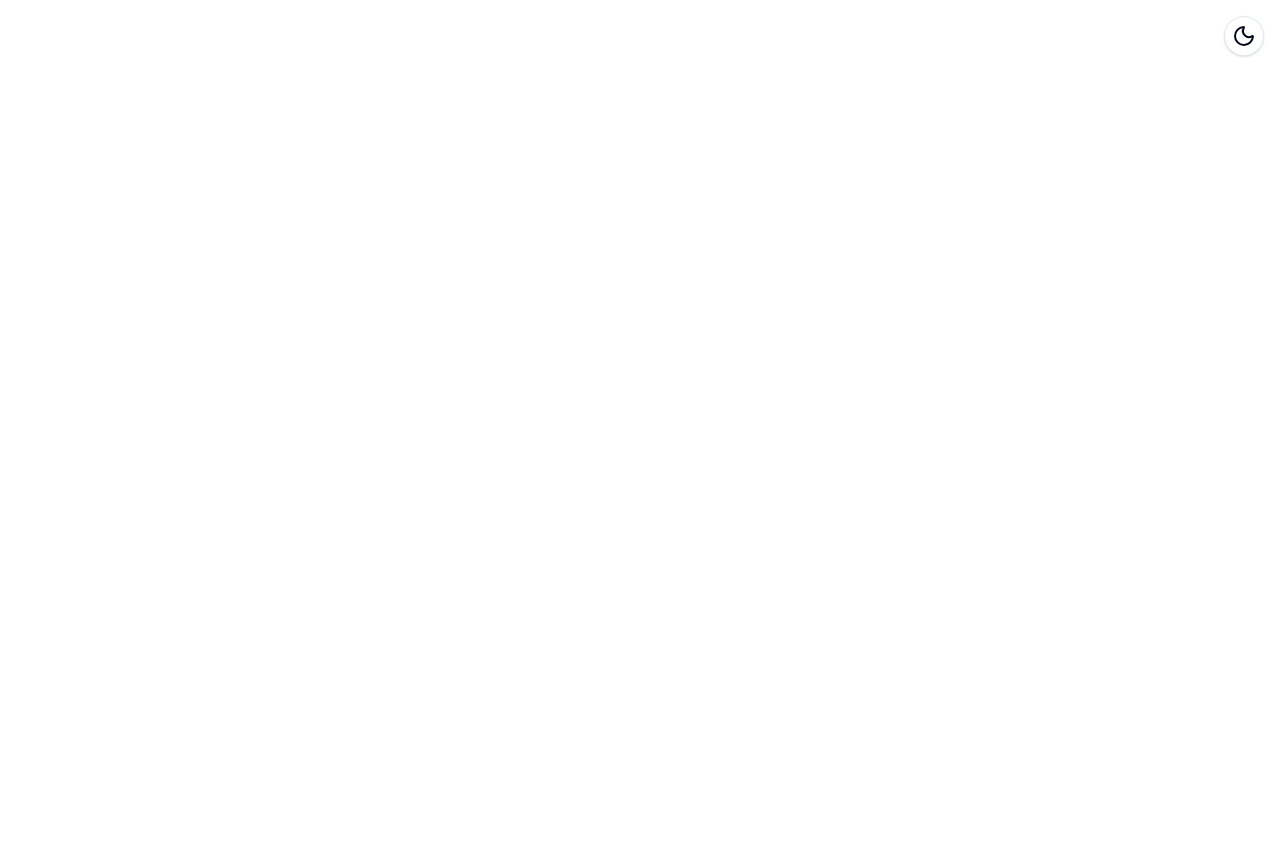
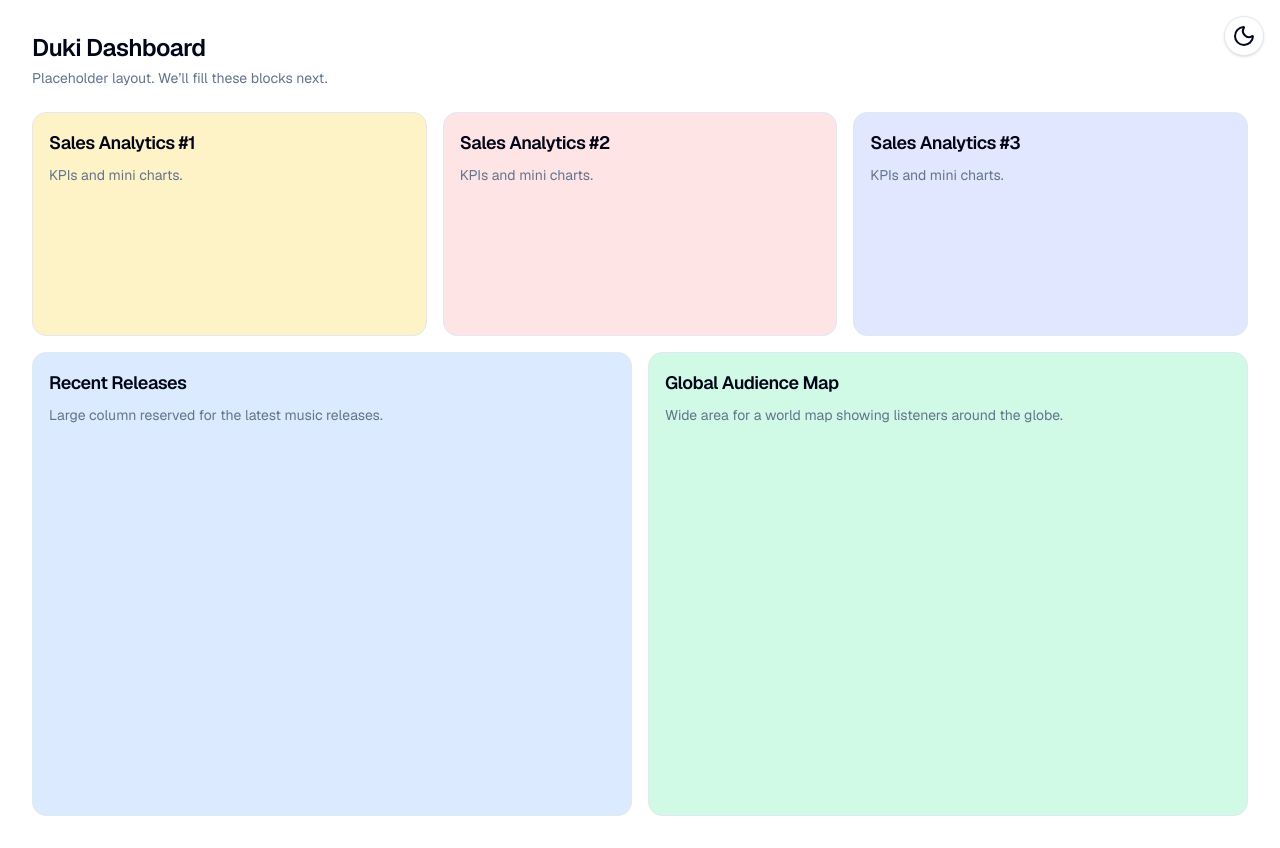
Before and after one commit to chilleno/artist-dashboard, a Next.js app: page /dashboard/duki in a window 1280 px wide. Before the commit the page ends 800 px from the top, so only its background shows below. Built offline with nearby package versions, Linux system fonts and the light colour scheme.

Commit message:
feat: implement bento cards to create the grid

```diff
--- a/app/dashboard/[slug]/page.tsx
+++ b/app/dashboard/[slug]/page.tsx
@@ -1,6 +1,7 @@
 
 import { getArtistBySlug } from "./actions/getArtistBySlug"
 import { notFound } from "next/navigation"
+import { BentoCard } from "@/components/dashboard/bento-card"
 
 export default async function Dashboard({
   params,
@@ -12,9 +13,59 @@ export default async function Dashboard({
   if (!artist) return notFound()
 
   return (
-    <div className="font-sans grid grid-rows-[20px_1fr_20px] items-center justify-items-center min-h-screen p-8 pb-20 gap-16 sm:p-20">
-      <main className="flex flex-col gap-[32px] row-start-2 items-center sm:items-start">
-        {/* Content coming soon */}
+    <div className="font-sans min-h-screen p-6 sm:p-8">
+      <main className="mx-auto w-full max-w-7xl space-y-6">
+        <header className="space-y-1">
+          <h1 className="text-2xl font-semibold tracking-tight">
+            {artist.artist?.name ?? slug} Dashboard
+          </h1>
+          <p className="text-muted-foreground text-sm">
+            Placeholder layout. We’ll fill these blocks next.
+          </p>
+        </header>
+
+        {/* Responsive Bento Grid */}
+        <section
+          className="grid auto-rows-[12rem] grid-cols-1 gap-4 sm:grid-cols-6 md:auto-rows-[14rem]"
+        >
+          {/* Sales analytics squares */}
+          <BentoCard
+            title="Sales Analytics #1"
+            description="KPIs and mini charts."
+            className="sm:col-span-3 lg:col-span-2"
+            bgClassName="bg-amber-100 dark:bg-amber-950/40"
+          />
+          <BentoCard
+            title="Sales Analytics #2"
+            description="KPIs and mini charts."
+            className="sm:col-span-3 lg:col-span-2"
+            bgClassName="bg-rose-100 dark:bg-rose-950/40"
+          />
+          <BentoCard
+            title="Sales Analytics #3"
+            description="KPIs and mini charts."
+            className="sm:col-span-6 lg:col-span-2"
+            bgClassName="bg-indigo-100 dark:bg-indigo-950/40"
+          />
+
+          {/* Large column for Last Releases */}
+          <BentoCard
+            title="Recent Releases"
+            description="Large column reserved for the latest music releases."
+            className="sm:col-span-6 lg:col-span-3 lg:row-span-2"
+            bgClassName="bg-blue-100 dark:bg-blue-950/40"
+          />
+
+          {/* Large & wide for World Map of listeners */}
+          <BentoCard
+            title="Global Audience Map"
+            description="Wide area for a world map showing listeners around the globe."
+            className="sm:col-span-6 lg:col-span-3 lg:row-span-2"
+            bgClassName="bg-emerald-100 dark:bg-emerald-950/40"
+          />
+
+
+        </section>
       </main>
     </div>
   )
```
